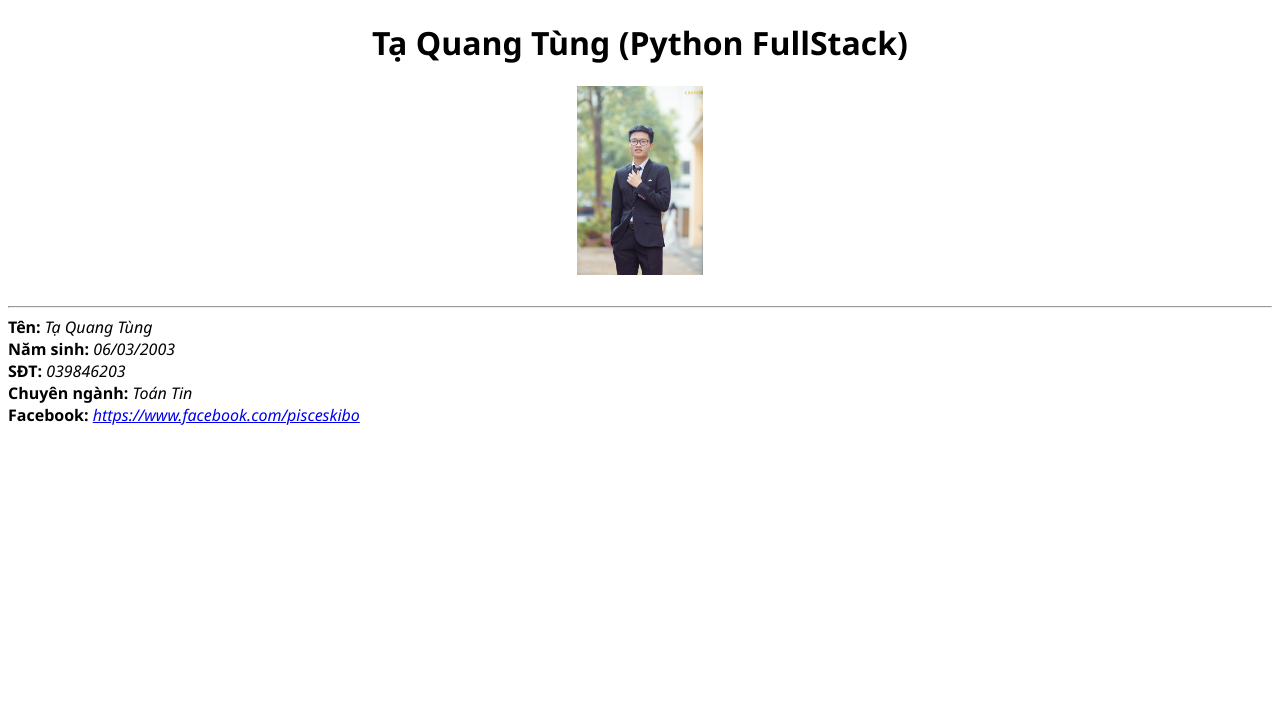
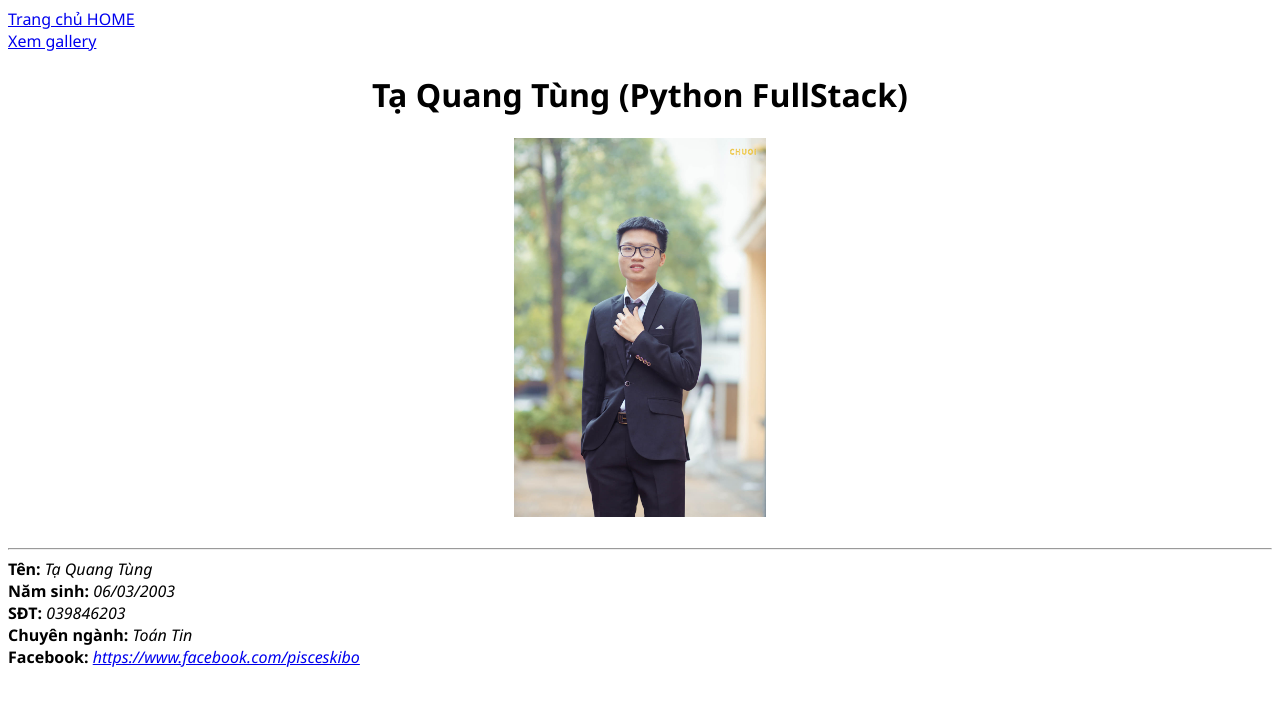
Before and after one commit to kibo0603/kibo0603.github.io, a plain HTML site: page index.html in a window 1280 px wide. Drawn offline with Linux system fonts and the light colour scheme.

Commit message:
Them cac file len

```diff
--- a/colorweb.css
+++ b/colorweb.css
@@ -7,5 +7,5 @@ h1 {
 }
 
 img {
-	width: 10%;
+	width: 20%;
 }
--- a/index.html
+++ b/index.html
@@ -7,6 +7,11 @@
 	<link rel="stylesheet" type="text/css" href="colorweb.css">
 </head>
 <body>
+	<a href="index.html"> Trang chủ HOME </a>
+
+	<br>
+	<a href="gallery.html"> Xem gallery </a>
+
 	<h1> Tạ Quang Tùng (Python FullStack) </h1>
 
 	<h1> <img src="Image/TQT.jpg" alt=""> </h1>
```
Also changed, not shown: gallery.html (added, +16 -0 lines).
